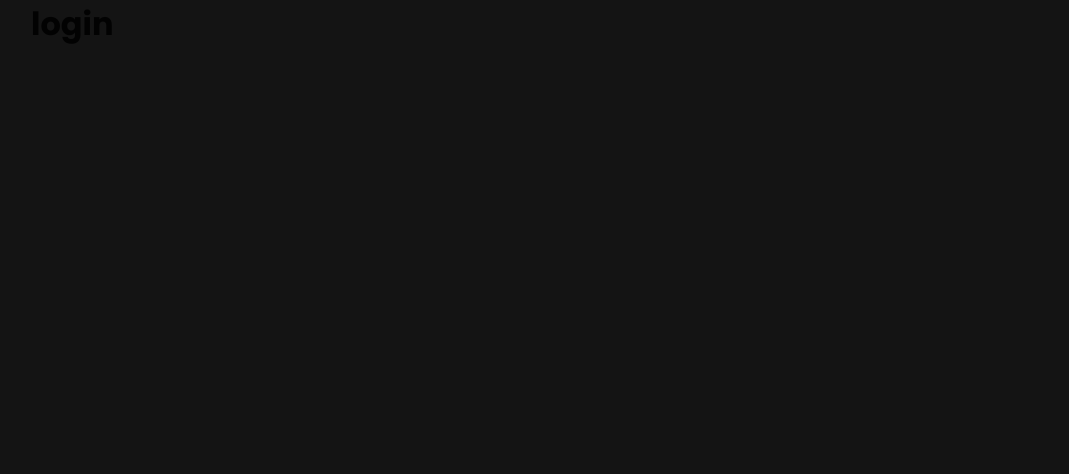
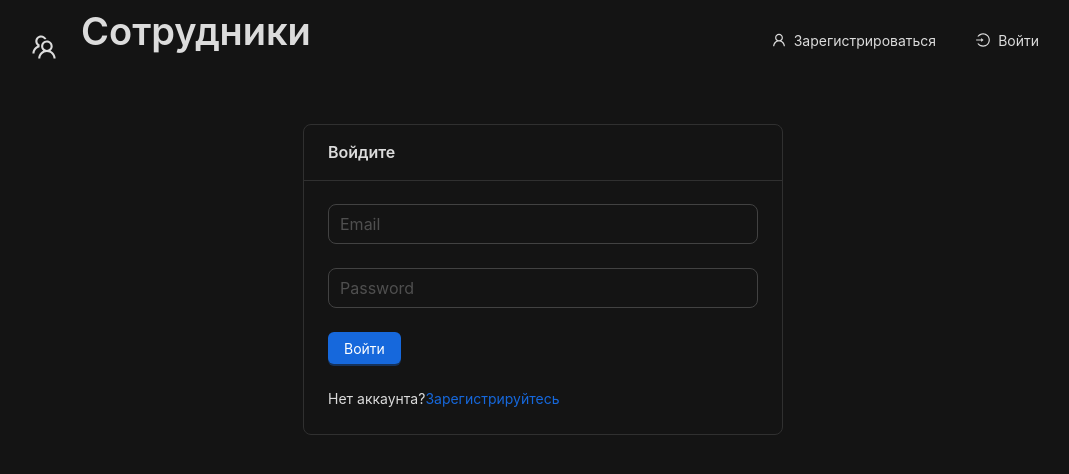
Before and after one commit to Minkaill/react-employees, a React (Create React App) app in the folder client/: page /login in a window 1280 px wide. Shown: the top 474 px of the page, without its empty margins (97-1166 px from the left). Built offline with nearby package versions, Linux system fonts and the light colour scheme; the HTML template or start-up script is replaced by a standard one.

Commit message:
Add LoginPage

```diff
--- a/client/package.json
+++ b/client/package.json
@@ -3,6 +3,7 @@
   "version": "0.1.0",
   "private": true,
   "dependencies": {
+    "@ant-design/icons": "^5.2.6",
     "@reduxjs/toolkit": "^1.9.7",
     "@testing-library/jest-dom": "^5.17.0",
     "@testing-library/react": "^13.4.0",
--- /dev/null
+++ b/client/src/components/custom/button.tsx
@@ -0,0 +1,39 @@
+import { Button, Form } from "antd";
+
+type Props = {
+  children: React.ReactNode;
+  htmlType?: "button" | "submit" | "reset" | undefined;
+  onClick?: () => void;
+  type?: "link" | "text" | "default" | "primary" | "dashed" | undefined;
+  danger?: boolean;
+  loading?: boolean;
+  shape?: "default" | "circle" | "round" | undefined;
+  icon?: React.ReactNode;
+};
+
+export const CustomButton: React.FC<Props> = ({
+  children,
+  htmlType,
+  type,
+  danger,
+  loading,
+  shape,
+  icon,
+  onClick,
+}) => {
+  return (
+    <Form.Item>
+      <Button
+        type={type}
+        htmlType={htmlType}
+        danger={danger}
+        loading={loading}
+        shape={shape}
+        icon={icon}
+        onClick={onClick}
+      >
+        {children}
+      </Button>
+    </Form.Item>
+  );
+};
--- /dev/null
+++ b/client/src/components/custom/input.tsx
@@ -0,0 +1,19 @@
+import { Form, Input, message } from "antd";
+
+type Props = {
+  name: string;
+  placeholder: string;
+  type: string;
+};
+
+export const CustomInput: React.FC<Props> = ({ name, placeholder, type }) => {
+  return (
+    <Form.Item
+      name={name}
+      shouldUpdate={true}
+      rules={[{ required: true, message: "Обязательное поле" }]}
+    >
+      <Input placeholder={placeholder} type={type} size="large" />
+    </Form.Item>
+  );
+};
--- /dev/null
+++ b/client/src/components/custom/password.tsx
@@ -0,0 +1,49 @@
+import { Input, Form } from "antd";
+import { NamePath } from "antd/es/form/interface";
+
+type Props = {
+  name: string;
+  placeholder: string;
+  dependencies?: NamePath[];
+};
+
+export const PasswordInput: React.FC<Props> = ({
+  name,
+  placeholder,
+  dependencies,
+}) => {
+  return (
+    <Form.Item
+      name={name}
+      dependencies={dependencies}
+      hasFeedback
+      rules={[
+        { required: true, message: "Обязательное поле" },
+        ({ getFieldValue }) => ({
+          validator(_, value) {
+            if (!value) {
+              return Promise.resolve();
+            }
+
+            if (name === "confirmPassword") {
+              if (!value || getFieldValue("password") === value) {
+                return Promise.resolve();
+              }
+
+              return Promise.reject(new Error("Пароли должны совпадать"));
+            } else {
+              if (value.length < 6) {
+                return Promise.reject(
+                  new Error("Пароль должен быть не меньше 6-ти символво")
+                );
+              }
+              return Promise.resolve();
+            }
+          },
+        }),
+      ]}
+    >
+      <Input placeholder={placeholder} size="large" />
+    </Form.Item>
+  );
+};
--- /dev/null
+++ b/client/src/components/header/index.module.css
@@ -0,0 +1,13 @@
+.header {
+  padding: 20px 0;
+  display: flex;
+  height: auto;
+  align-items: center;
+  justify-content: space-between;
+  background-color: transparent;
+  margin-bottom: 20px;
+}
+
+.teamIcon {
+  font-size: 26px;
+}
--- /dev/null
+++ b/client/src/components/header/index.tsx
@@ -0,0 +1,33 @@
+import { Layout, Space, Typography } from "antd";
+import styles from "./index.module.css";
+import { LoginOutlined, TeamOutlined, UserOutlined } from "@ant-design/icons";
+import { CustomButton } from "../custom/button";
+import { Link } from "react-router-dom";
+import { Paths } from "../../paths";
+
+export const Header = () => {
+  return (
+    <Layout.Header className={styles.header}>
+      <Space>
+        <TeamOutlined className={styles.teamIcon} />
+        <Link to={Paths.employee}>
+          <CustomButton type="text">
+            <Typography.Title level={1}>Сотрудники</Typography.Title>
+          </CustomButton>
+        </Link>
+      </Space>
+      <Space>
+        <Link to={Paths.register}>
+          <CustomButton type="text" icon={<UserOutlined />}>
+            Зарегистрироваться
+          </CustomButton>
+        </Link>
+        <Link to={Paths.login}>
+          <CustomButton type="text" icon={<LoginOutlined />}>
+            Войти
+          </CustomButton>
+        </Link>
+      </Space>
+    </Layout.Header>
+  );
+};
--- a/client/src/components/layout/index.tsx
+++ b/client/src/components/layout/index.tsx
@@ -1,5 +1,6 @@
 import { Layout as AntLayout } from "antd";
 import styles from "./index.module.css";
+import { Header } from "../header";
 
 type Props = {
   children: React.ReactNode;
@@ -12,6 +13,7 @@
 export const Layout: React.FC<Props> = ({ children }) => {
   return (
     <div className={styles.main}>
+      <Header />
       <AntLayout.Content style={antLayoutStyle}>{children}</AntLayout.Content>
     </div>
   );
--- a/client/src/index.tsx
+++ b/client/src/index.tsx
@@ -5,6 +5,7 @@
 import { router } from "./router";
 import React from "react";
 import "./index.css";
+import { ConfigProvider, theme } from "antd";
 
 const container = document.getElementById("root")!;
 const root = createRoot(container);
@@ -12,7 +13,13 @@
 root.render(
   <React.StrictMode>
     <Provider store={store}>
-      <RouterProvider router={router} />
+      <ConfigProvider
+        theme={{
+          algorithm: theme.darkAlgorithm,
+        }}
+      >
+        <RouterProvider router={router} />
+      </ConfigProvider>
     </Provider>
   </React.StrictMode>
 );
--- a/client/src/pages/login/index.tsx
+++ b/client/src/pages/login/index.tsx
@@ -1,9 +1,31 @@
+import { Card, Form, Input, Row, Space, Typography } from "antd";
 import { Layout } from "../../components/layout";
+import { PasswordInput } from "../../components/custom/password";
+import { CustomInput } from "../../components/custom/input";
+import { CustomButton } from "../../components/custom/button";
+import { Link } from "react-router-dom";
+import { Paths } from "../../paths";
 
 export const Login = () => {
   return (
     <Layout>
-      <h1>login</h1>
+      <Row align="middle" justify="center">
+        <Card title="Войдите" style={{ width: "30rem" }}>
+          <Form onFinish={() => console.log("Success!")}>
+            <CustomInput placeholder="Email" name="email" type="email" />
+            <PasswordInput placeholder="Password" name="password" />
+            <CustomButton type="primary" htmlType="submit">
+              Войти
+            </CustomButton>
+          </Form>
+          <Space size="large" direction="vertical">
+            <Typography.Text>
+              Нет аккаунта?
+              <Link to={Paths.register}>Зарегистрируйтесь</Link>
+            </Typography.Text>
+          </Space>
+        </Card>
+      </Row>
     </Layout>
   );
 };
--- a/client/src/router.tsx
+++ b/client/src/router.tsx
@@ -16,4 +16,8 @@
     path: Paths.home,
     element: <h1>Home</h1>,
   },
+  {
+    path: Paths.employee,
+    element: <h1>employee</h1>,
+  },
 ]);
```
Also changed, not shown: 1 other file (tests, documents, lock files or other folders).
